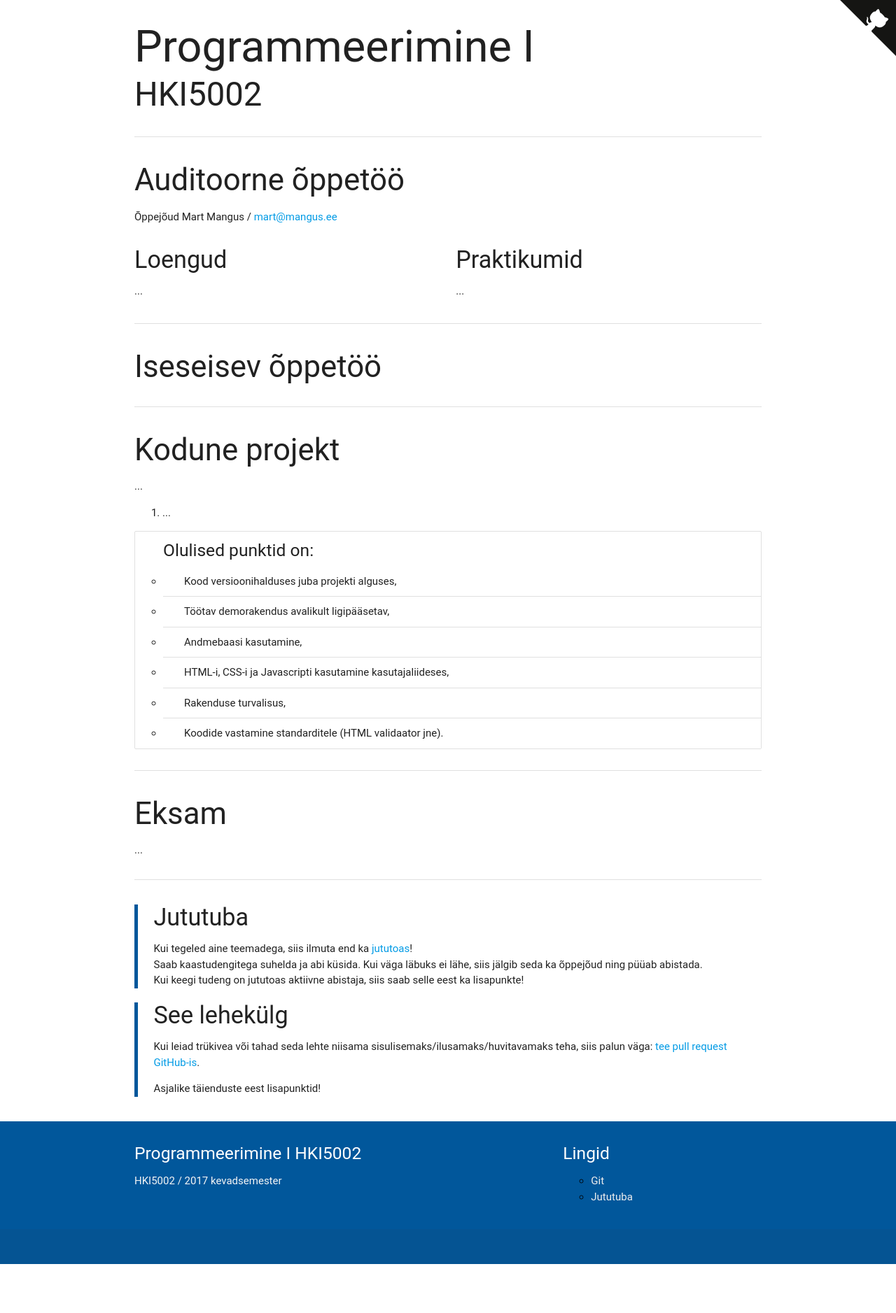
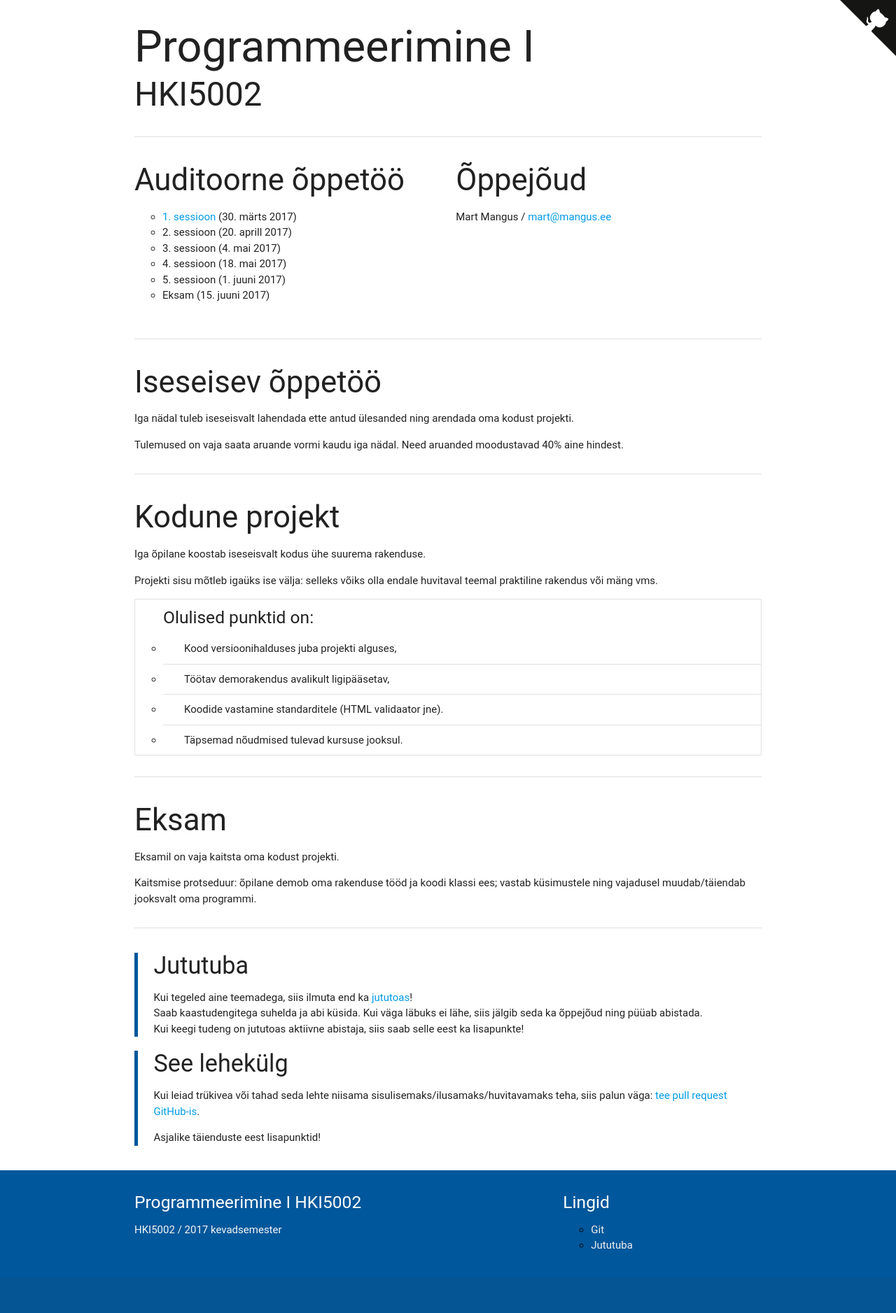
Before and after one commit to mangus/hki5002, a PHP site: page / in a window 1280 px wide. Shown: the whole page at 70% size. Before the commit the page ends 1807 px from the top, so only its background shows below. Run offline with PHP 8.4, Linux system fonts and the light colour scheme; some web fonts are replaced.

Commit message:
Aine materjalide kohandamine

```diff
--- a/index.php
+++ b/index.php
@@ -23,60 +23,54 @@
 	<div class="divider"></div>
 
 	<div class="section">
-		<h3>Auditoorne õppetöö</h3>
-		<p>&Otilde;ppejõud Mart Mangus / <a href="mailto:mart@mangus.ee">mart@mangus.ee</a></p>
-
 		<div class="row">
 			<div class="col s6">
-				<h4>Loengud</h4>
-				<span>...</span>
-
+				<h3>Auditoorne õppetöö</h3>
+				<ul>
+					<li><a href="sess1/">1. sessioon</a> (30. märts 2017)</li>
+					<li>2. sessioon (20. aprill 2017)</li>
+					<li>3. sessioon (4. mai 2017)</li>
+					<li>4. sessioon (18. mai 2017)</li>
+					<li>5. sessioon (1. juuni 2017)</li>
+					<li>Eksam (15. juuni 2017)</li>
+				</ul>
 			</span>
 			</div>
 			<div class="col s6">
-				<h4>Praktikumid</h4>
-
-				<div>
-					<span>...</span>
-
-				</div>
+				<h3>Õppejõud</h3>
+				<p>Mart Mangus / <a href="mailto:mart@mangus.ee">mart@mangus.ee</a></p>
 			</div>
 		</div>
-
 	</div>
 
 	<div class="divider"></div>
 
 	<div class="section">
 		<h3>Iseseisev õppetöö</h3>
+		<p>Iga nädal tuleb iseseisvalt lahendada ette antud ülesanded ning arendada oma kodust projekti.</p>
+		<p>Tulemused on vaja saata aruande vormi kaudu iga nädal. Need aruanded moodustavad 40% aine hindest.</p>
 	</div>
 
 	<div class="divider"></div>
 
 	<div class="section">
 		<h3>Kodune projekt</h3>
-		<p>...</p>
-		<ol>
-			<li>...</li>
-
-		</ol>
+		<p>Iga õpilane koostab iseseisvalt kodus ühe suurema rakenduse.</p>
+		<p>Projekti sisu mõtleb igaüks ise välja: selleks võiks olla endale huvitaval teemal praktiline rakendus või mäng vms.</p>
 		<ul class="collection with-header">
 			<h5>Olulised punktid on:</h5>
 			<li class="collection-item">Kood versioonihalduses juba projekti alguses,</li>
 			<li class="collection-item">Töötav demorakendus avalikult ligipääsetav,</li>
-			<li class="collection-item">Andmebaasi kasutamine,</li>
-			<li class="collection-item">HTML-i, CSS-i ja Javascripti kasutamine kasutajaliideses,</li>
-			<li class="collection-item">Rakenduse turvalisus,</li>
 			<li class="collection-item">Koodide vastamine standarditele (HTML validaator jne).</li>
+			<li class="collection-item">Täpsemad nõudmised tulevad kursuse jooksul.</li>
 		</ul>
 	</div>
 
 	<div class="divider"></div>
 	<div class="section">
 		<h3>Eksam</h3>
-		<p>
-			...
-		</p>
+		<p>Eksamil on vaja kaitsta oma kodust projekti.</p>
+		<p>Kaitsmise protseduur: õpilane demob oma rakenduse tööd ja koodi klassi ees; vastab küsimustele ning vajadusel muudab/täiendab jooksvalt oma programmi.</p>
 	</div>
 
 	<div class="divider"></div>
```
